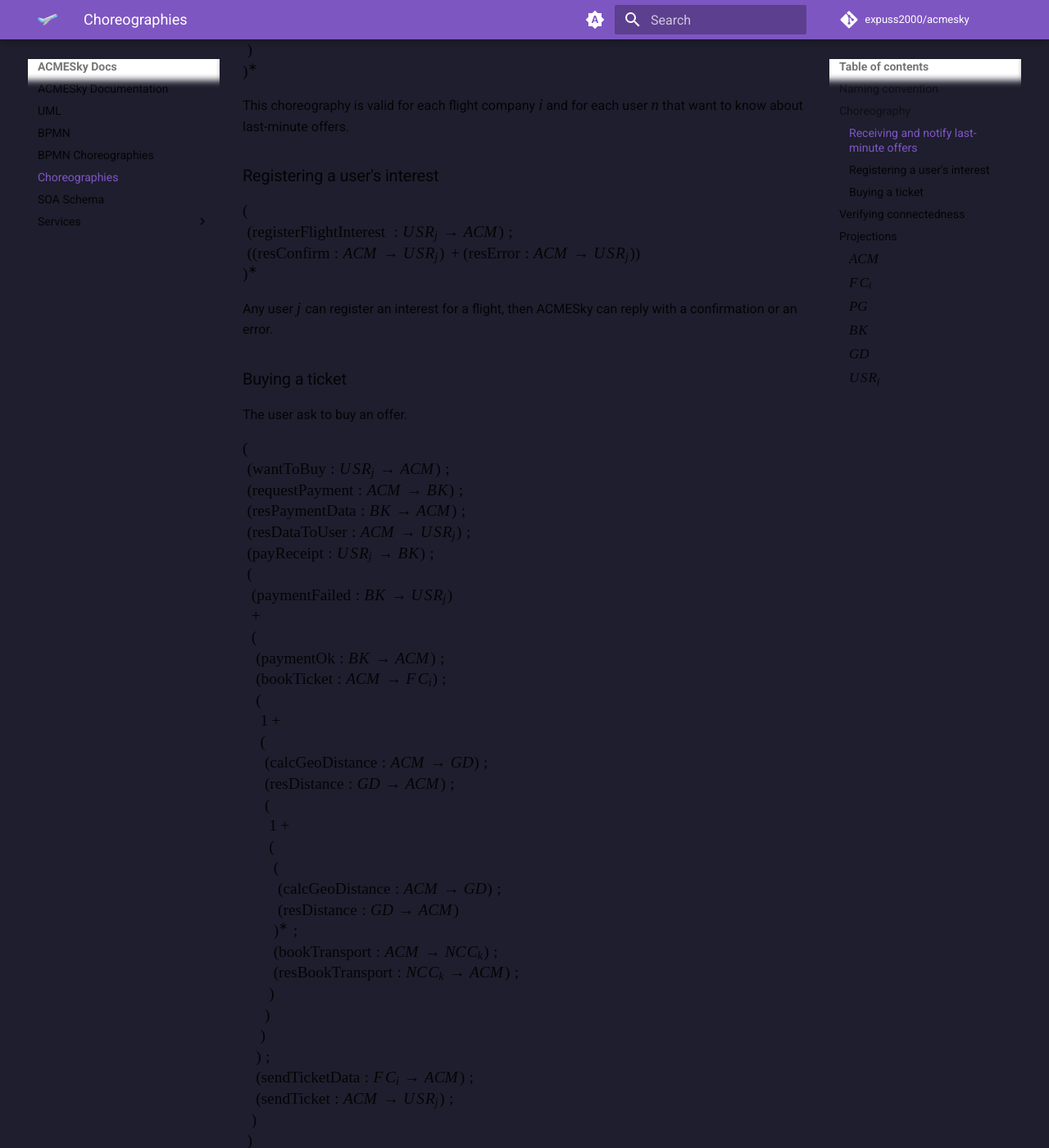
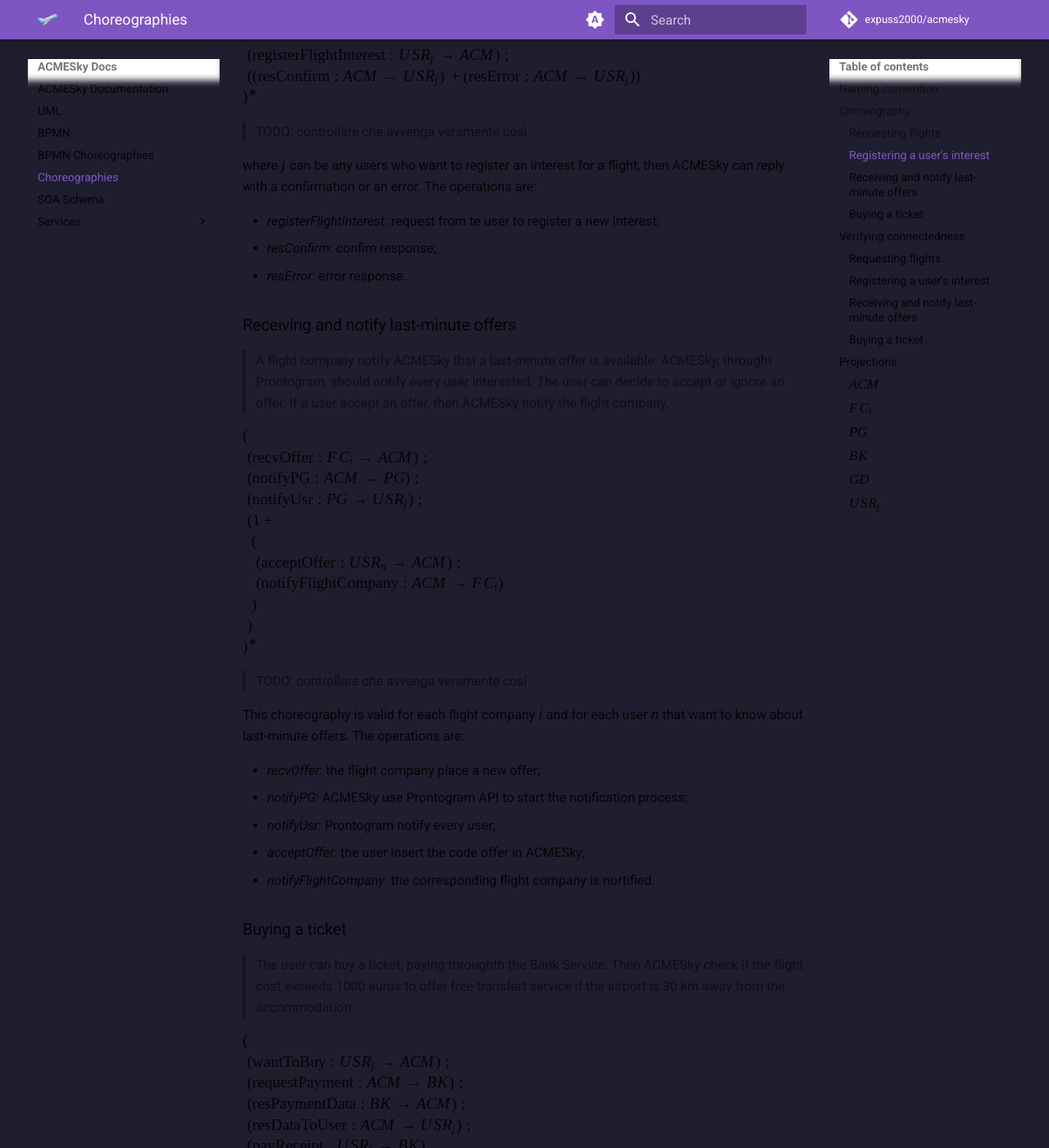
Before and after one commit to gabrielegenovese/acmesky, an MkDocs documentation site: the page built from docs/choreographies.md, in a window 1280 px wide and 1400 px high, scrolled down 1152 px. Shown: the whole window at 82% size. Built offline with MkDocs 1.6.1 and Material for MkDocs 9.7.7, drawn with Linux system fonts in a browser that asks for light colours; some web fonts are replaced; comment, search, counter and statistics services are not loaded; some of the changed text lies outside the part shown.

Commit message:
chor update

```diff
--- a/docs/choreographies.md
+++ b/docs/choreographies.md
@@ -12,17 +12,42 @@
 - $BK$: the Bank Service
 - $GD$: the GeoDistance Service
 - $USR_j$: a user, where $j \in \{1...M\}$
-- $NCC_k$: the NCC Service
+- $NCC_k$: the NCC Service, where $k \in \{1...P\}$
 
-where $N$ and $M$ are natural numbers.
+where $N$, $M$ and $P$ are natural numbers.
 
 ## Choreography
 
 All the following choreographies constitute a single parallel choreography. They are divided for readability.
 
+### Requesting flights
+
+> ACMESky should ask to every flight company what are the available flights.
+
+$(\text{reqFlightInfo} : ACM \to FC_i)\;;\;(\text{resFlightInfo} : FC_i \to ACM)$
+
+where $i$ can be any flight company and the operations are:
+
+- _reqFlightInfo_: request fights for the user;
+- _resFlightInfo_: respond fights' information to ACMESky.
+
+### Registering a user's interest
+
+> ACMESky should register if a user is interested in an air route.
+
+$(\\ \; (\text{registerFlightInterest}: USR_j \to ACM) \;; \\ \;((\text{resConfirm}: ACM \to USR_j) \,+ (\text{resError}: ACM \to USR_j))\\ )^*$
+
+> TODO: controllare che avvenga veramente così
+
+where $j$ can be any users who want to register an interest for a flight, then ACMESky can reply with a confirmation or an error. The operations are:
+
+- _registerFlightInterest_: request from te user to register a new interest;
+- _resConfirm_: confim response;
+- _resError_: error response.
+
 ### Receiving and notify last-minute offers
 
-A flight company notify ACMESky that a last-minute offer is aviable. ACMESky notify Prontogram. Prontogram sends a message to the user. Now, the use can decide to accept or ignore an offer. If a user accept an offer, then ACMESky notify the flight company.
+> A flight company notify ACMESky that a last-minute offer is available. ACMESky, throught Prontogram, should notify every user interested. The user can decide to accept or ignore an offer. If a user accept an offer, then ACMESky notify the flight company.
 
 $(\\
 \;( \text{recvOffer}: FC_i \to ACM )\;;\\
@@ -36,41 +61,44 @@
 \;)\\
 )^*$
 
-This choreography is valid for each flight company $i$ and for each user $n$ that want to know about last-minute offers.
+> TODO: controllare che avvenga veramente così
 
-### Registering a user's interest
+This choreography is valid for each flight company $i$ and for each user $n$ that want to know about last-minute offers. The operations are:
 
-$(\\ \; (\text{registerFlightInterest }: USR_j \to ACM) \;; \\ \;((\text{resConfirm}: ACM \to USR_j) \,+ (\text{resError}: ACM \to USR_j))\\ )^*$
-
-Any user $j$ can register an interest for a flight, then ACMESky can reply with a confirmation or an error.
+- _recvOffer_: the flight company place a new offer;
+- _notifyPG_: ACMESky use Prontogram API to start the notification process;
+- _notifyUsr_: Prontogram notify every user;
+- _acceptOffer_: the user insert the code offer in ACMESky;
+- _notifyFlightCompany_: the corresponding flight company is nortified.
 
 ### Buying a ticket
 
-The user ask to buy an offer.
+> The user can buy a ticket, paying throughth the Bank Service. Then ACMESky check if the flight cost exceeds 1000 euros to offer free transfert service if the airport is 30 km away from the accommodation.
 
 $(\\
-\;( \text{wantToBuy}: USR_j \to ACM )\;;\\
-\;(\text{requestPayment}: ACM \to BK )\;;\\
-\;(\text{resPaymentData}: BK \to ACM )\;;\\
-\;(\text{resDataToUser}: ACM \to USR_j )\;;\\
-\;(\text{payReceipt}: USR_j \to BK )\;;\\
+\;(\text{wantToBuy}: USR_j \to ACM)\;;\\
+\;(\text{requestPayment}: ACM \to BK)\;;\\
+\;(\text{resPaymentData}: BK \to ACM)\;;\\
+\;(\text{resDataToUser}: ACM \to USR_j)\;;\\
+\;(\text{payReceipt}: USR_j \to BK)\;;\\
 \;(\\
-\;\;(\text{paymentFailed}: BK \to USR_j )\\
+\;\;(\text{paymentFailed}: BK \to USR_j)\\
 \;\;+\\
 \;\;(\\
-\;\;\;(\text{paymentOk}: BK \to ACM )\;;\\
-\;\;\;(\text{bookTicket}: ACM \to FC_i )\;;\\
+\;\;\;(\text{paymentOk}: BK \to ACM)\;;\\
+\;\;\;(\text{bookTicket}: ACM \to FC_i)\;;\\
+\;\;\;(\text{sendTicketData}: FC_i \to ACM)\;;\\
 \;\;\;(\\
 \;\;\;\; 1 + \\
 \;\;\;\;(\\
 \;\;\;\;\;(\text{calcGeoDistance}: ACM \to GD)\;;\\
-\;\;\;\;\;(\text{resDistance}: GD \to ACM )\;;\\
+\;\;\;\;\;(\text{resDistance}: GD \to ACM)\;;\\
 \;\;\;\;\;(\\
 \;\;\;\;\;\;1 + \\
 \;\;\;\;\;\;(\\
 \;\;\;\;\;\;\;(\\
 \;\;\;\;\;\;\;\;(\text{calcGeoDistance}: ACM \to GD)\;;\\
-\;\;\;\;\;\;\;\;(\text{resDistance}: GD \to ACM )\\
+\;\;\;\;\;\;\;\;(\text{resDistance}: GD \to ACM)\\
 \;\;\;\;\;\;\;)^*\;;\\
 \;\;\;\;\;\;\;(\text{bookTransport}: ACM \to NCC_k)\;;\\
 \;\;\;\;\;\;\;(\text{resBookTransport}: NCC_k \to ACM)\;;\\
@@ -78,13 +106,37 @@
 \;\;\;\;\;)\\
 \;\;\;\;)\\
 \;\;\;)\;;\\
-\;\;\;(\text{sendTicketData}: FC_i \to ACM )\;;\\
-\;\;\;(\text{sendTicket}: ACM \to USR_j )\;;\\
+\;\;\;(\text{sendTicketAndData}: ACM \to USR_j)\;;\\
 \;\;)\\
 \;)\\
 )^*$
 
+where $USR_j$ is any user, $FC_i$ is any flight company and $NCC_k$ is any rental service. The opertations are:
+
+- _wantToBuy_:
+- _requestPayment_:
+- _resPaymentData_:
+- _resDataToUser_:
+- _payReceipt_:
+- _paymentFailed_:
+- _paymentOk_:
+- _bookTicket_:
+- _sendTicketData_:
+- _calcGeoDistance_:
+- _resDistance_:
+- _bookTransport_:
+- _resBookTransport_:
+- _sendTicketAndData_:
+
 ## Verifying connectedness
+
+### Requesting flights
+
+### Registering a user's interest
+
+### Receiving and notify last-minute offers
+
+### Buying a ticket
 
 ## Projections
 
```
Also changed, not shown: other parts of docs/choreographies.md (+1 -1 lines).
